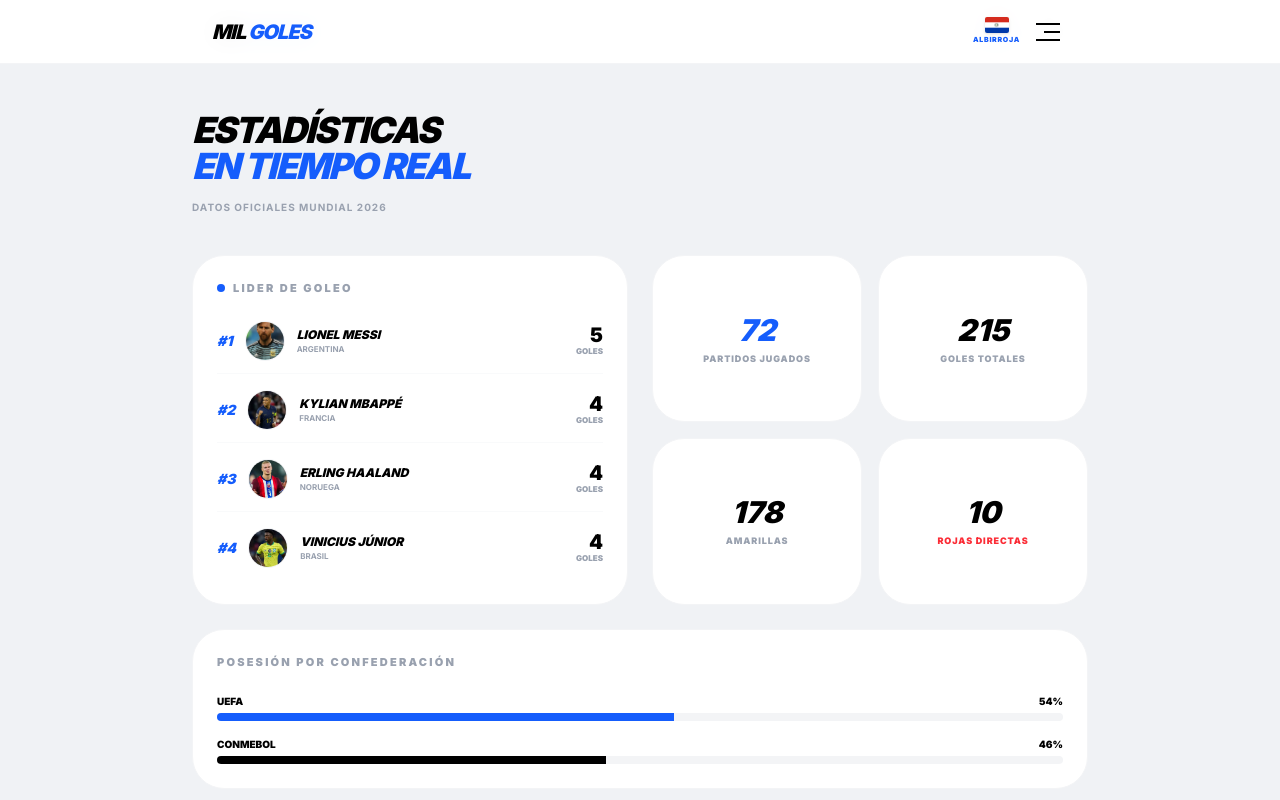
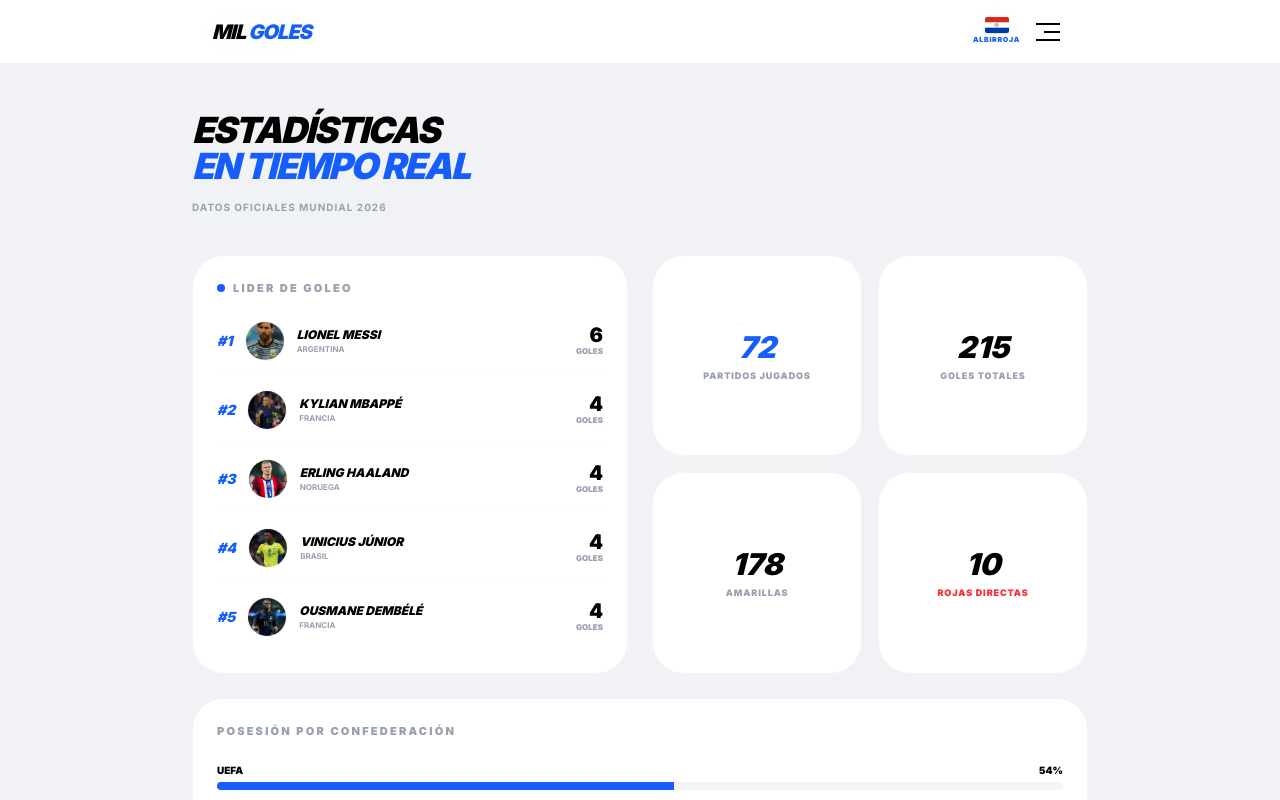
Before and after one commit to bablotle/Mundial26, a Next.js app: page /estadisticas in a window 1280 px wide. Shown: the top 800 px of the page. Built offline with nearby package versions, Linux system fonts and the light colour scheme.

Commit message:
inclusion dembele

```diff
--- a/src/app/estadisticas/page.tsx
+++ b/src/app/estadisticas/page.tsx
@@ -7,10 +7,11 @@
 export default function EstadisticasPage() {
     // Datos simulados para la estructura
     const goleadores = [
-        { nombre: "Lionel Messi", goles: 5, equipo: "Argentina", foto: "/images/jugadores/messi.jpg" },
+        { nombre: "Lionel Messi", goles: 6, equipo: "Argentina", foto: "/images/jugadores/messi.jpg" },
         { nombre: "Kylian Mbappé", goles: 4, equipo: "Francia", foto: "/images/jugadores/mbappe.jpg" },
         { nombre: "Erling Haaland", goles: 4, equipo: "Noruega", foto: "/images/jugadores/haaland.jpg" },
         { nombre: "Vinicius Júnior", goles: 4, equipo: "Brasil", foto: "/images/jugadores/vinicius.jpg" },
+        { nombre: "Ousmane Dembélé", goles: 4, equipo: "Francia", foto: "/images/jugadores/dembele.jpg" },
     ];
 
 
```
Also changed, not shown: public/images/jugadores/dembele.jpg (added), public/images/noticias/noticia-23.jpg (renamed from src/app/noticias/noticia-23.jpg).
